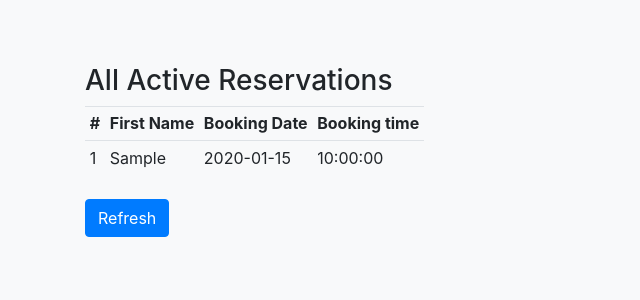
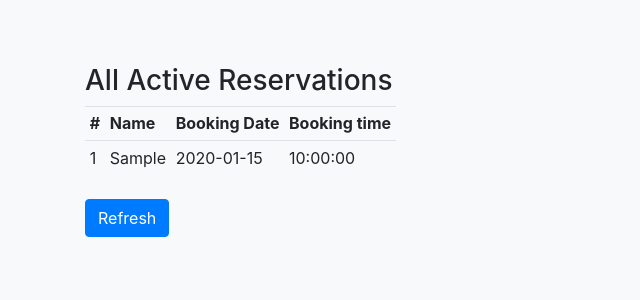
Before and after one commit to conorheffron/booking-sys, a Django app: template restaurant/templates/reservations.html in a window 1280 px wide. Shown: the part 191-491 px from the top of the page, without its empty margins (0-640 px from the left). Run offline with Django 4.2, Linux system fonts and the light colour scheme; the template is opened without the code that fills it: values that come from a table or form of the project are taken from there, others are empty; tables that the repository leaves empty hold one stand-in row (values such as "Sample post"); some libraries are stand-ins or nearby versions.

Commit message:
#47 Update reservations.html

```diff
--- a/restaurant/templates/reservations.html
+++ b/restaurant/templates/reservations.html
@@ -23,7 +23,7 @@
         <table>
             <tr>
                 <th>#</th>
-                <th>First Name</th>
+                <th>Name</th>
                 <th>Booking Date</th>
                 <th>Booking time</th>
             </tr>
```
